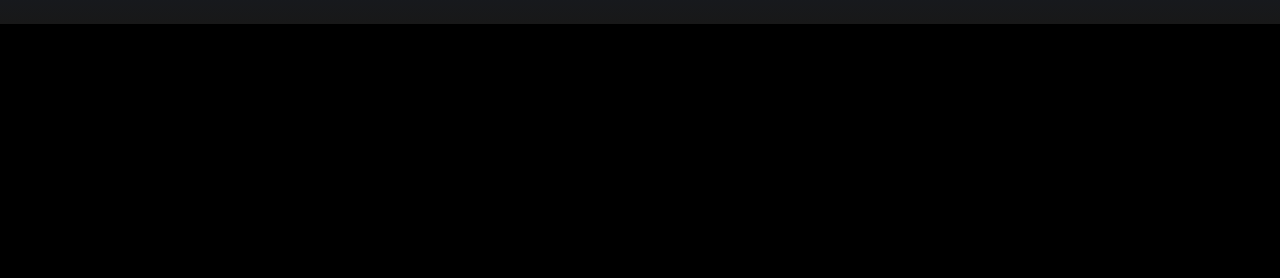
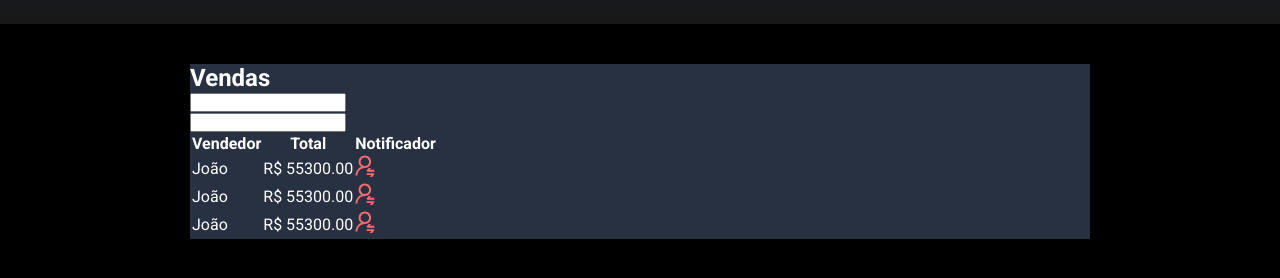
Before and after one commit to jooaosanntos03/Dsmeta-frontend, a plain HTML site: page index.html in a window 1280 px wide. Shown: the part 196-474 px from the top of the page. Drawn offline with Linux system fonts and the light colour scheme.

Commit message:
Criação da estrutura da seção de vendas

```diff
--- a/index.html
+++ b/index.html
@@ -12,11 +12,65 @@
 <body>
     <header>
         <div class="dsmeta-logo-container">
-            <img src="./imgs/image 1.svg" alt="Imagem azul com computadores e monitores">
+            <img src="./imgs/dsmeta-logo.svg" alt="Imagem azul com computadores e monitores">
             <h1>DSMeta</h1>
             <p>Desenvolvido por <a href="https://www.instagram.com/jooaosanntos" target="_blank">@jooaosanntos</a></p>
         </div>
     </header>
+
+    <main>
+        <section id="sales">
+            <div class="dsmeta-card-container">
+                <div class="dsmeta-card">
+                    <h2>Vendas</h2>
+                    <div>
+                        <div>
+                            <input type="text">
+                        </div>
+                        <div>
+                            <input type="text">
+                        </div>
+                    </div>
+
+                    <div>
+                        <table>
+                            <thead>
+                                <tr>
+                                    <th>Vendedor</th>
+                                    <th>Total</th>
+                                    <th>Notificador</th>
+                                </tr>
+                            </thead>
+                            <tbody>
+                                <tr>
+                                    <td>João</td>
+                                    <td>R$ 55300.00</td>
+                                    <td>
+                                        <img src="./imgs/icone-notificacao.svg" alt="Ícone de notificação">
+                                    </td>
+                                </tr>
+                                <tr>
+                                    <td>João</td>
+                                    <td>R$ 55300.00</td>
+                                    <td>
+                                        <img src="./imgs/icone-notificacao.svg" alt="Ícone de notificação">
+                                    </td>
+                                </tr>
+                                <tr>
+                                    <td>João</td>
+                                    <td>R$ 55300.00</td>
+                                    <td>
+                                        <img src="./imgs/icone-notificacao.svg" alt="Ícone de notificação">
+                                    </td>
+                                </tr>
+                            </tbody>
+                        </table>
+                    </div>
+                </div>
+            </div>
+        </section>
+    </main>
+
 </body>
 
 </html>
--- a/style/style.css
+++ b/style/style.css
@@ -44,3 +44,17 @@ header .dsmeta-logo-container p{
     font-size: 14px;
     font-weight: 300;
 }
+
+main #sales{
+    padding: 40px 10px;
+}
+
+main .dsmeta-card-container{
+    width: 100%;
+    max-width: 900px;
+    margin: 0 auto;
+}
+
+main .dsmeta-card-container .dsmeta-card{
+    background-color: #283142;
+}
```
Also changed, not shown: imgs/dsmeta-logo.svg (renamed from imgs/image 1.svg), imgs/icone-notificacao.svg (added).
